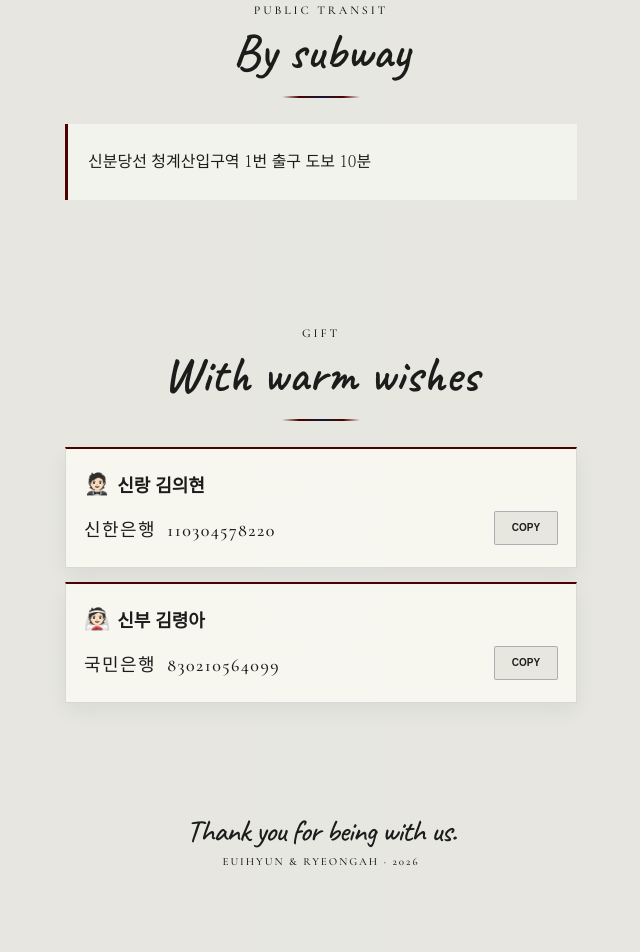
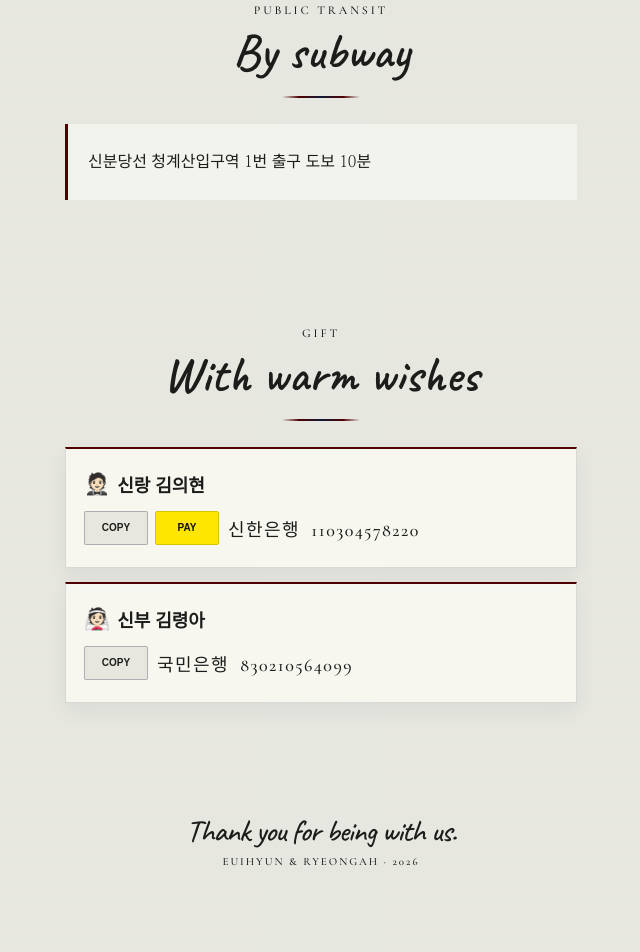
Before and after one commit to gimiyoni6378-dot/lilymarrywithmark, a plain HTML site: page index.html in a window 1280 px wide. Shown: the part 3633-4585 px from the top of the page, without its empty margins (319-959 px from the left). Drawn offline with nearby package versions, Linux system fonts and the light colour scheme.

Commit message:
Add Kakao Pay button to groom account

```diff
--- a/index.html
+++ b/index.html
@@ -329,24 +329,43 @@ a{color:inherit;text-decoration:none}
 .account-number-row{
   display:flex;
   align-items:center;
-  justify-content:space-between;
   gap:9px;
 }
+.account-actions{
+  display:flex;
+  align-items:center;
+  gap:7px;
+  flex:0 0 auto;
+}
 .account-number{
+  flex:1 1 auto;
+  min-width:0;
   font-family:"Cormorant Garamond",serif;
   font-size:18px;
   letter-spacing:.08em;
   color:var(--ink);
 }
-.copy-btn{
+.copy-btn,
+.pay-btn{
   flex:0 0 auto;
   min-width:64px;
   height:34px;
   border:1px solid rgba(19,25,54,.28);
+  border-radius:2px;
+  font:700 10px Arial,sans-serif;
+}
+.copy-btn{
   background:#e7e7e0;
   color:var(--ink);
-  border-radius:2px;
-  font:700 10px Arial,sans-serif;
+}
+.pay-btn{
+  display:inline-flex;
+  align-items:center;
+  justify-content:center;
+  background:#ffe600;
+  color:#111;
+  border-color:#d8c300;
+  text-decoration:none;
 }
 .footer{
   padding:40px 24px 84px;
@@ -583,15 +602,20 @@ a{color:inherit;text-decoration:none}
         <div class="account-card">
           <div class="account-person"><span class="account-emoji">🤵🏻</span><span>신랑 김의현</span></div>
           <div class="account-number-row">
+            <div class="account-actions">
+              <button class="copy-btn" type="button" onclick="copyAccount('110304578220')">COPY</button>
+              <a class="pay-btn" href="https://qr.kakaopay.com/Ej7jBe0lp" target="_blank" rel="noopener noreferrer">PAY</a>
+            </div>
             <div class="account-number">신한은행&nbsp; 110304578220</div>
-            <button class="copy-btn" type="button" onclick="copyAccount('110304578220')">COPY</button>
           </div>
         </div>
         <div class="account-card">
           <div class="account-person"><span class="account-emoji">👰🏻</span><span>신부 김령아</span></div>
           <div class="account-number-row">
+            <div class="account-actions">
+              <button class="copy-btn" type="button" onclick="copyAccount('830210564099')">COPY</button>
+            </div>
             <div class="account-number">국민은행&nbsp; 830210564099</div>
-            <button class="copy-btn" type="button" onclick="copyAccount('830210564099')">COPY</button>
           </div>
         </div>
       </div>
```
